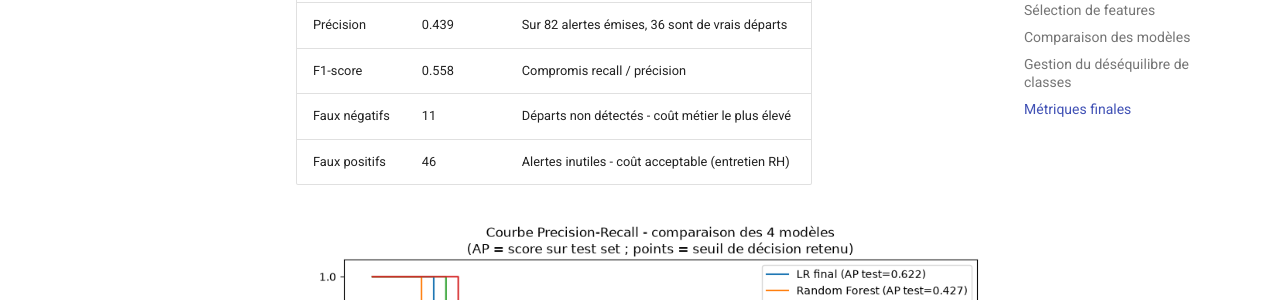
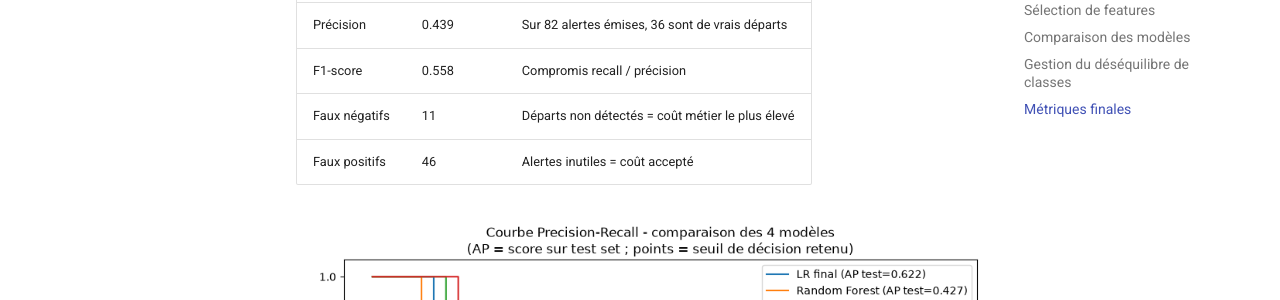
Before and after one commit to capucineloujd/rh--turnover, an MkDocs documentation site: the page built from docs/model.md, in a window 1280 px wide and 900 px high, scrolled down 2022 px. Shown: the part 152-452 px from the top of the window. Built offline with MkDocs 1.6.1 and Material for MkDocs 9.7.7, drawn with Linux system fonts in a browser that asks for light colours; comment, search, counter and statistics services are not loaded.

```diff
--- a/docs/model.md
+++ b/docs/model.md
@@ -72,8 +72,8 @@ Le modèle a été évalué au seuil de décision **0.535** (ajusté depuis le d
 | **Recall** | **0.766** | Sur 47 départs réels, 36 sont détectés à l'avance |
 | Précision | 0.439 | Sur 82 alertes émises, 36 sont de vrais départs |
 | F1-score | 0.558 | Compromis recall / précision |
-| Faux négatifs | 11 | Départs non détectés - coût métier le plus élevé |
-| Faux positifs | 46 | Alertes inutiles - coût acceptable (entretien RH) |
+| Faux négatifs | 11 | Départs non détectés = coût métier le plus élevé |
+| Faux positifs | 46 | Alertes inutiles = coût accepté |
 
 ![Courbe Precision-Recall - comparaison des 4 modèles](pr_curve.png)
 
```
